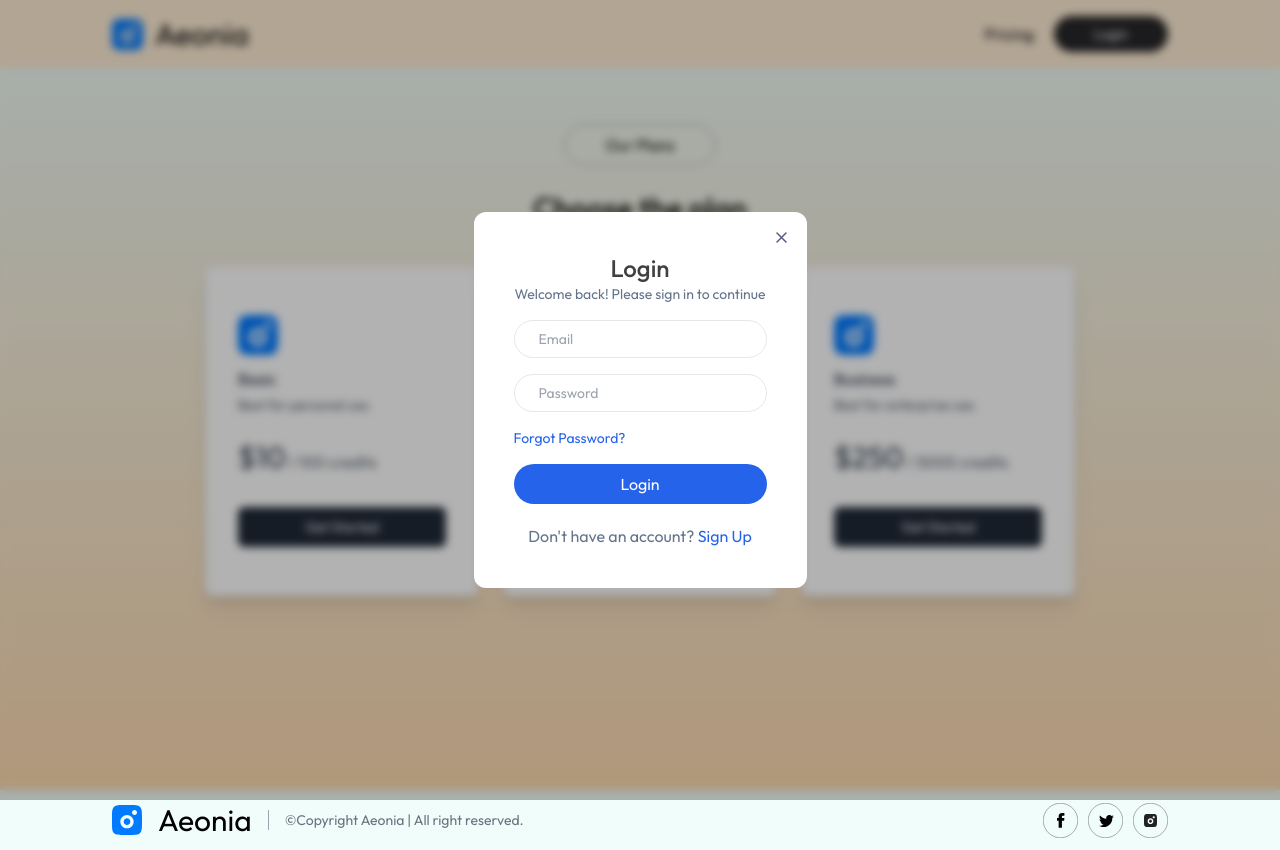
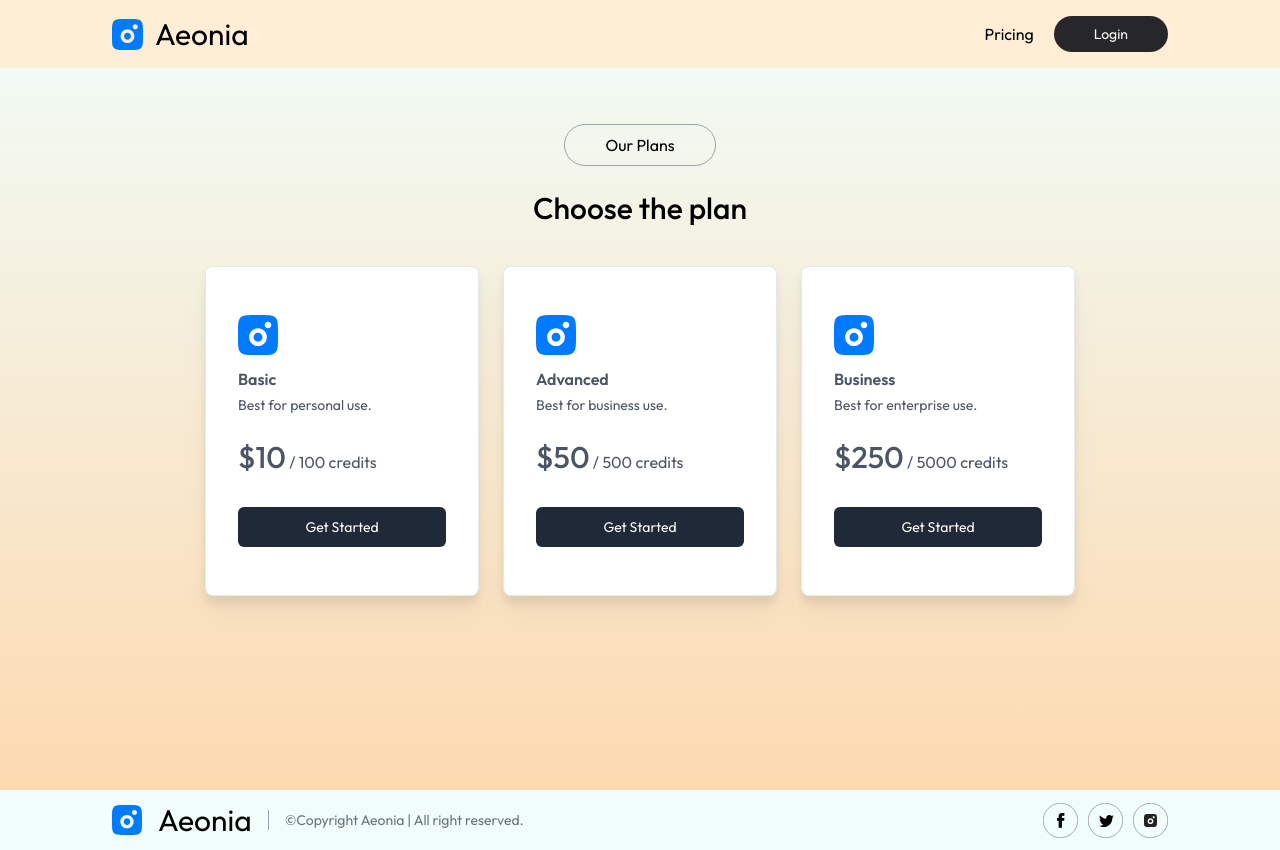
Before and after one commit to Gadnadj/Aeonia-Ai-Image-Generator, a React (Vite) app: page /buy-credit in a window 1280 px wide. Built offline with nearby package versions, Linux system fonts and the light colour scheme.

Commit message:
add context for login

```diff
--- a/src/App.tsx
+++ b/src/App.tsx
@@ -5,13 +5,17 @@ import BuyCredit from './pages/BuyCredit';
 import NavBar from './components/NavBar';
 import Footer from './components/Footer';
 import Login from './components/Login';
+import { useContext } from 'react';
+import { AppContext } from './context/AppContext';
 
 function App() {
+
+  const { showLogin } = useContext(AppContext);
 
   return (
     <div className='min-h-screen bg-gradient-to-b from-teal-50 to-orange-200'>
       <NavBar />
-      <Login />
+      {showLogin && <Login />}
       <Routes>
         <Route path='/' element={<Home />} />
         <Route path='/result' element={<Result />} />
--- a/src/components/Login.tsx
+++ b/src/components/Login.tsx
@@ -1,10 +1,12 @@
-import { useEffect, useState } from 'react';
+import { useContext, useEffect, useState } from 'react';
 import { assets } from '../assets/assets';
+import { AppContext } from '../context/AppContext';
 
 
 const Login = () => {
 
     const [state, setState] = useState<string>('Login');
+    const { setShowLogin } = useContext(AppContext);
 
     useEffect(() => {
         document.body.style.overflow = 'hidden';
@@ -77,6 +79,7 @@ const Login = () => {
                     </p>}
 
                 <img
+                    onClick={() => setShowLogin(false)}
                     className='absolute top-5 right-5 cursor-pointer'
                     src={assets.cross_icon} />
 
--- a/src/components/NavBar.tsx
+++ b/src/components/NavBar.tsx
@@ -7,7 +7,7 @@ import { AppContext } from '../context/AppContext';
 
 const NavBar = () => {
 
-    const { user } = useContext(AppContext);
+    const { user, setShowLogin } = useContext(AppContext);
     const navigate = useNavigate();
 
     return (
@@ -37,7 +37,7 @@ const NavBar = () => {
                     :
                     <div className='flex items-center gap-2 sm:gap-5'>
                         <p onClick={() => navigate('/buy-credit')} className='cursor-pointer'>Pricing</p>
-                        <button onClick={() => navigate('/login')} className='bg-zinc-800 text-white px-7 py-2 sm:px-10 text-sm rounded-full'>Login</button>
+                        <button onClick={() => setShowLogin(true)} className='bg-zinc-800 text-white px-7 py-2 sm:px-10 text-sm rounded-full'>Login</button>
                     </div>
                 }
             </div>
--- a/src/context/AppContext.tsx
+++ b/src/context/AppContext.tsx
@@ -3,7 +3,9 @@ import { AppContextProviderProps } from '../types';
 
 export const AppContext = createContext({
     user: false,
-    setUser: (user: boolean) => { }
+    setUser: (user: boolean) => { },
+    showLogin: false,
+    setShowLogin: (showLogin: boolean) => { }
 });
 
 const AppContextProvider = (props: AppContextProviderProps) => {
```
